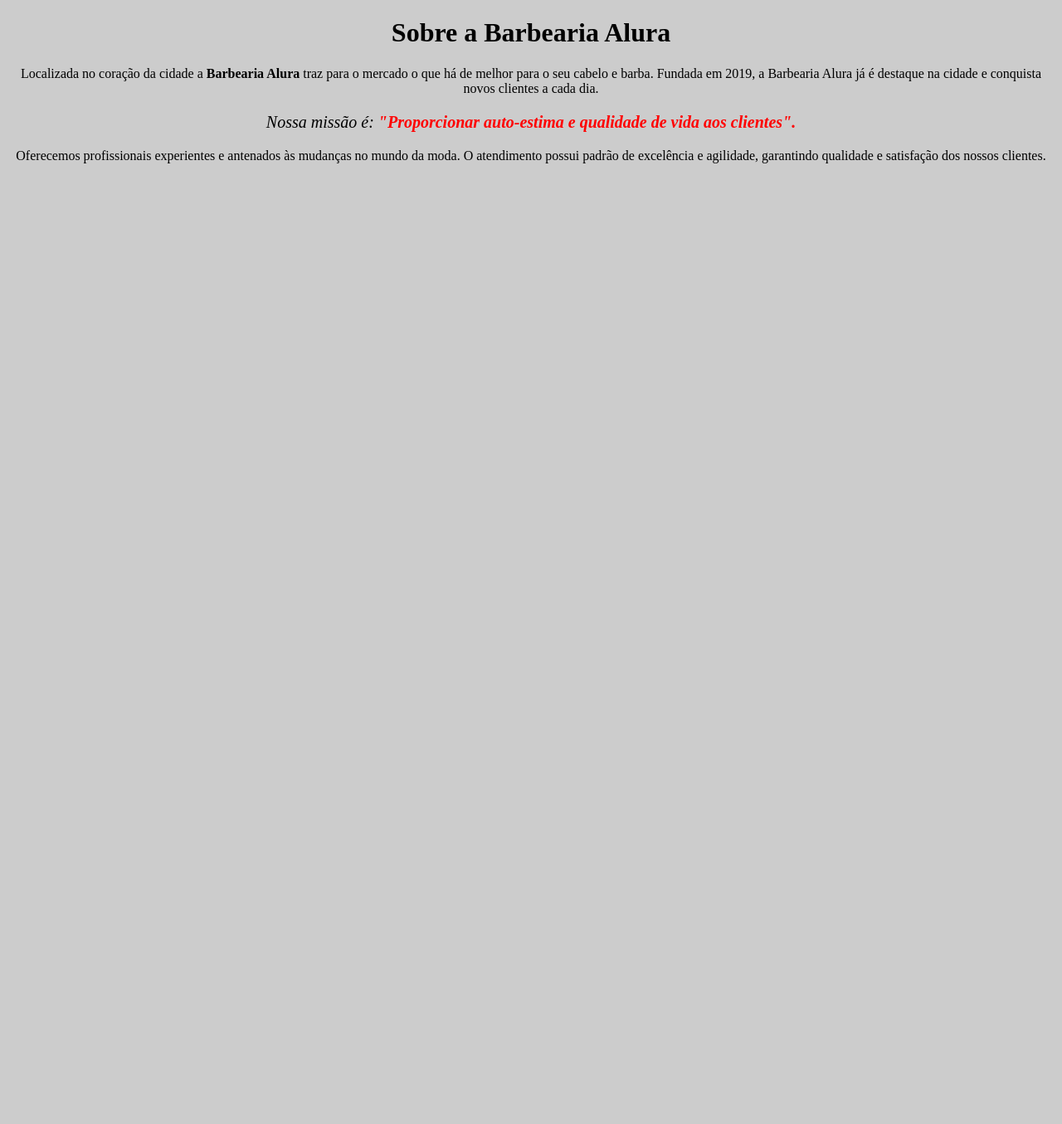
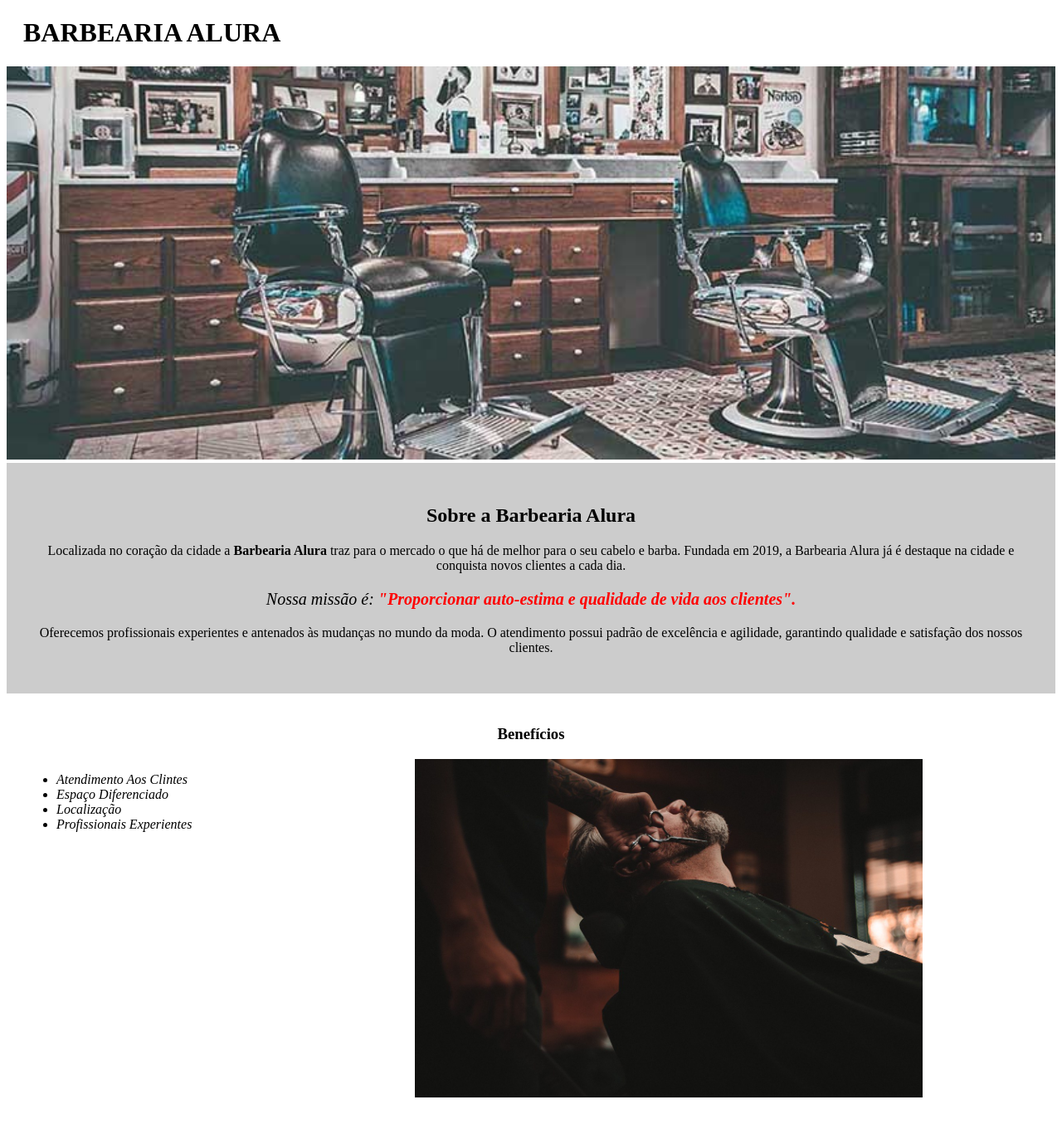
Before and after one commit to marcio1998/WEB, a plain HTML site: page HTML & CSS/PARTE 1/index.html in a window 1280 px wide. Shown: the whole page at 83% size. Before the commit the page ends 800 px from the top, so only its background shows below. Drawn offline with Linux system fonts and the light colour scheme.

Commit message:
html 5 e css3 parte 1 finalizado

```diff
--- a/HTML & CSS/PARTE 1/index.html
+++ b/HTML & CSS/PARTE 1/index.html
@@ -5,7 +5,7 @@
   <!-- HEAD TEM TAGS QUE PASSAM INFORMAÇÕES AO NAVEGADOR  -->
   <head>
     <!-- TAG META PASSA INFORMAÇÕES PARA O NAVEGADOR -->
-        <meta charset="UTF-8">
+    <meta charset="UTF-8" />
     <!-- charset É UMA PROPRIEDADDE E USA UNICODE PARA CARACTERES RESOLVE ACENTOS -->
     <title>Barbearia Alura</title>
     <!-- USANDO STYLE -->
@@ -15,22 +15,53 @@
             }
         </style> -->
     <!-- link CRIAR UM RELACIONAMENTO ENTRE ARQUIVOS rel = RELACIONAMENTO, href = LOCALIZAÇÃO -->
-        <link rel="stylesheet" href="style.css">
+    <link rel="stylesheet" href="style.css" />
     <!-- FECHANDO O STYLE -->
     <!-- FIM DO HEAD  -->
   </head>
   <!-- ABRINDO O BODY -->
   <body>
+    <header> <h1 class = 'titulo-principal'>BARBEARIA ALURA</h1></header>
+    <img src="IMAGES/banner.jpg" id="banner" />
     <!-- DENTRO DO BODY TEMOS INFORMAÇÕES QUE APARECEM NA TELA  -->
-        <h1 style="text-align: center">Sobre a Barbearia Alura</h1>
-        <p >Localizada no coração da cidade a <strong>Barbearia Alura</strong> traz para o mercado o que há de melhor para o seu
-            cabelo e barba. Fundada em 2019, a Barbearia Alura já é destaque na cidade e conquista novos clientes a cada dia.
+    <div class="principal">
+      <h2 class="titulo-centralizado">Sobre a Barbearia Alura</h2>
+      <p>
+        Localizada no coração da cidade a <strong>Barbearia Alura</strong> traz
+        para o mercado o que há de melhor para o seu cabelo e barba. Fundada em
+        2019, a Barbearia Alura já é destaque na cidade e conquista novos
+        clientes a cada dia.
       </p>
       <!-- CSS - FOLHA DE ESTILO EM CASCATA QUE QUANDO APLICADO REFLETE A TODOS ABAIXO DELE -->
       <!-- ; DEIXA COLOCOAR MAIS DE UM ELEMENTO NA PROPRIEDADE STYLE -->
-        <p style="font-size: 20px"><em>Nossa missão é: <strong>"Proporcionar auto-estima e qualidade de vida aos clientes".</strong></em></p>
-        <p>Oferecemos profissionais experientes e antenados às mudanças no mundo da moda. O atendimento possui padrão de
-            excelência e agilidade, garantindo qualidade e satisfação dos nossos clientes.</p>
+      <p id="missao">
+        <em
+          >Nossa missão é:
+          <strong
+            >"Proporcionar auto-estima e qualidade de vida aos
+            clientes".</strong
+          ></em
+        >
+      </p>
+      <p>
+        Oferecemos profissionais experientes e antenados às mudanças no mundo da
+        moda. O atendimento possui padrão de excelência e agilidade, garantindo
+        qualidade e satisfação dos nossos clientes.
+      </p>
+    </div>
+    <div class="beneficios">
+      <!-- INICIO DA SESSÃO DE BENFÍCIOS -->
+      <h3 class="titulo-centralizado">Benefícios</h3>
+      <!-- CRIAÇAO DE UMA LISTA NÃO ORDENADA -->
+      <ul>
+        <!-- LI => LIST ITEM -->
+        <li class="itens">Atendimento Aos Clintes</li>
+        <li class="itens">Espaço Diferenciado</li>
+        <li class="itens">Localização</li>
+        <li class="itens">Profissionais Experientes</li>
+      </ul>
+      <img src="IMAGES/beneficios.jpg" class="imagem-beneficios" />
+    </div>
   </body>
   <!-- FIM DO BODY -->
   <!-- FECHANDO A TAG HTML -->
--- a/HTML & CSS/PARTE 1/style.css
+++ b/HTML & CSS/PARTE 1/style.css
@@ -1,11 +1,52 @@
 body{
+    /* background: #cccccc; */
+}
+
+#banner{
+    width: 100%;
+}
+
+.principal{
     background: #cccccc;
+    padding: 30px;
 }
+
+.titulo-principal{
+    padding-left: 20px;
+}
+.titulo-centralizado{
+    text-align: center;
+}
+
 p{
     text-align: center;
+}
+
+#missao{
+    font-size: 20px;
 }
 
 /* NAVEGADOR VAI PROCURAR TODOS OS strong QUE ESTÃO DENTRO DOS em */
 em strong{
     color: red;
 }
+
+.beneficios{
+    background: #FFFFFF;
+    padding: 20px;
+}
+
+ul{
+    display: inline-block;
+    vertical-align: top;
+    width: 20%;
+    margin-right: 15%;
+}
+
+.itens{
+    font-style: italic;
+}
+
+.imagem-beneficios{
+    width: 50%;
+}
```
Also changed, not shown: HTML & CSS/PARTE 1/IMAGES/banner.jpg (added), HTML & CSS/PARTE 1/IMAGES/beneficios.jpg (added), 1 other file. Lines whose indentation alone changed are shown as unchanged.
